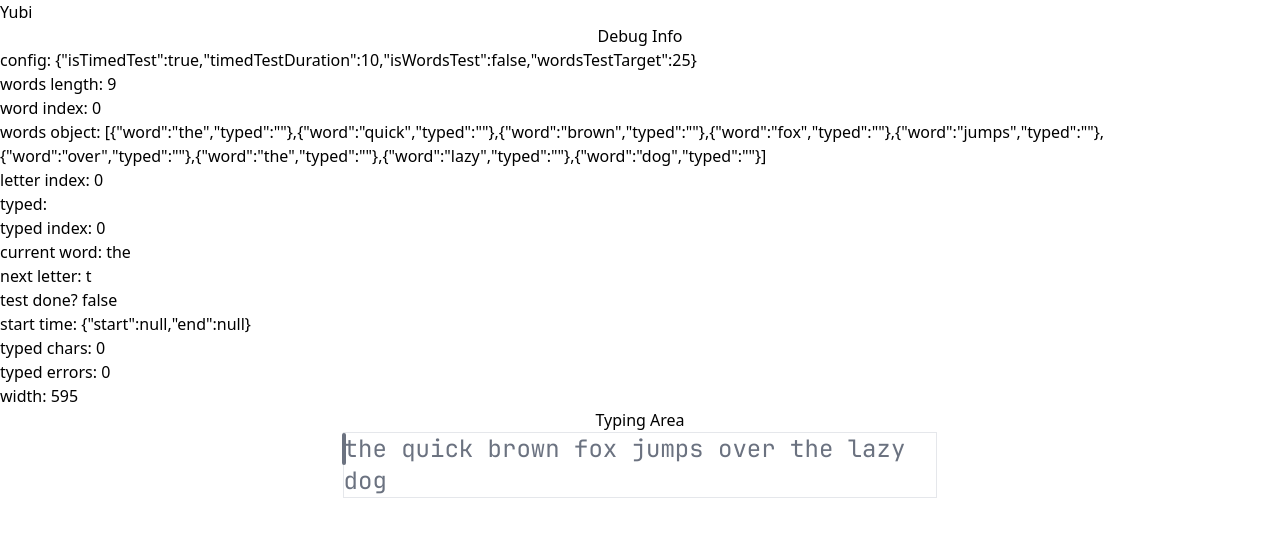
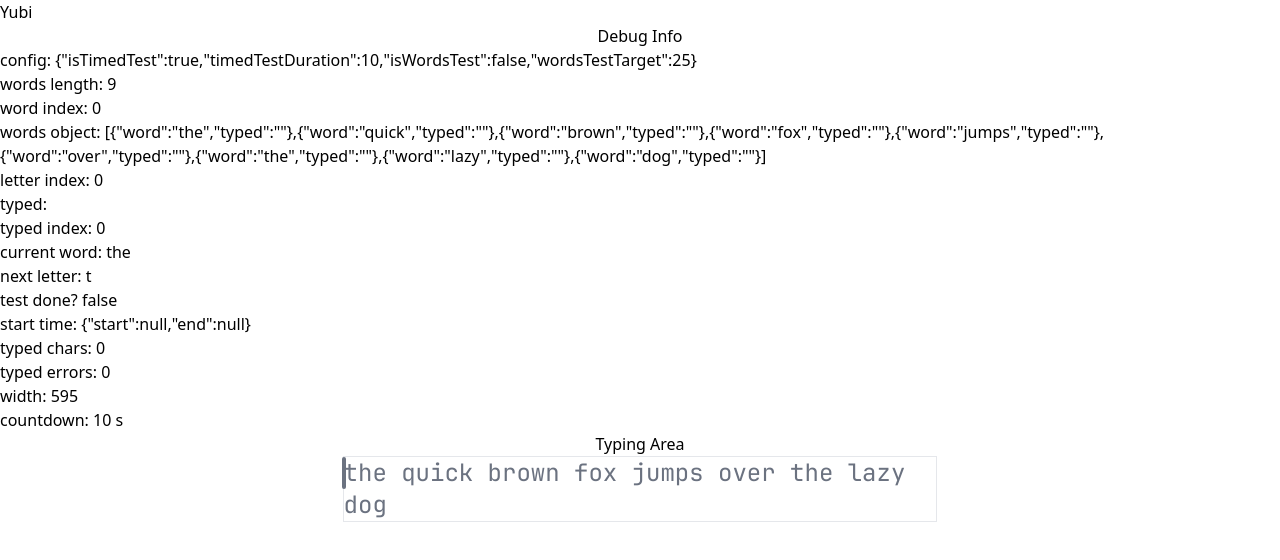
Before and after one commit to datle-dev/yubi, a React (Vite) app in the folder frontend/: page / in a window 1280 px wide. Shown: the top 560 px of the page. Built offline with nearby package versions, Linux system fonts and the light colour scheme.

Commit message:
Add state for countdown and implement functionality

```diff
--- a/frontend/src/components/TypingTest.jsx
+++ b/frontend/src/components/TypingTest.jsx
@@ -35,7 +35,11 @@ const TypingTest = () => {
   const [typedIndex, setTypedIndex] = useState(0);
   const [isTestDone, setIsTestDone] = useState(false);
   const [isTestStarted, setIsTestStarted] = useState(false);
-  const [time, setTime] = useState({ start: null, end: null });
+  const [time, setTime] = useState({
+    start: null,
+    end: null,
+  });
+  const [countdown, setCountdown] = useState(config.timedTestDuration);
   const [typedCharacters, setTypedCharacters] = useState(0);
   const [typedErrors, setTypedErrors] = useState(0);
 
@@ -157,6 +161,25 @@ const TypingTest = () => {
     return () => window.removeEventListener('resize', getwidth);
   }, []);
 
+  useEffect(() => {
+    const intervalId = setInterval(() => {
+      setCountdown(() => {
+        if (config.isTimedTest && isTestStarted && !isTestDone)
+          return countdown - 1;
+        return countdown;
+      });
+    }, 1000);
+
+    return () => clearInterval(intervalId);
+  }, [config.isTimedTest, countdown, isTestStarted, isTestDone]);
+
+  useEffect(() => {
+    if (countdown === 0 && !isTestDone) {
+      setTime({ ...time, end: new Date() });
+      setIsTestDone(true);
+    }
+  }, [countdown, setTime, time, setIsTestDone, isTestDone]);
+
   return (
     <>
       <div className="flex flex-col justify-center items-center">
@@ -176,6 +199,7 @@ const TypingTest = () => {
           <p>typed chars: {typedCharacters}</p>
           <p>typed errors: {typedErrors}</p>
           <p>width: {width}</p>
+          <p>countdown: {countdown} s</p>
         </div>
         {isTestDone && <h2>Test done!</h2>}
         <h2>Typing Area</h2>
```
